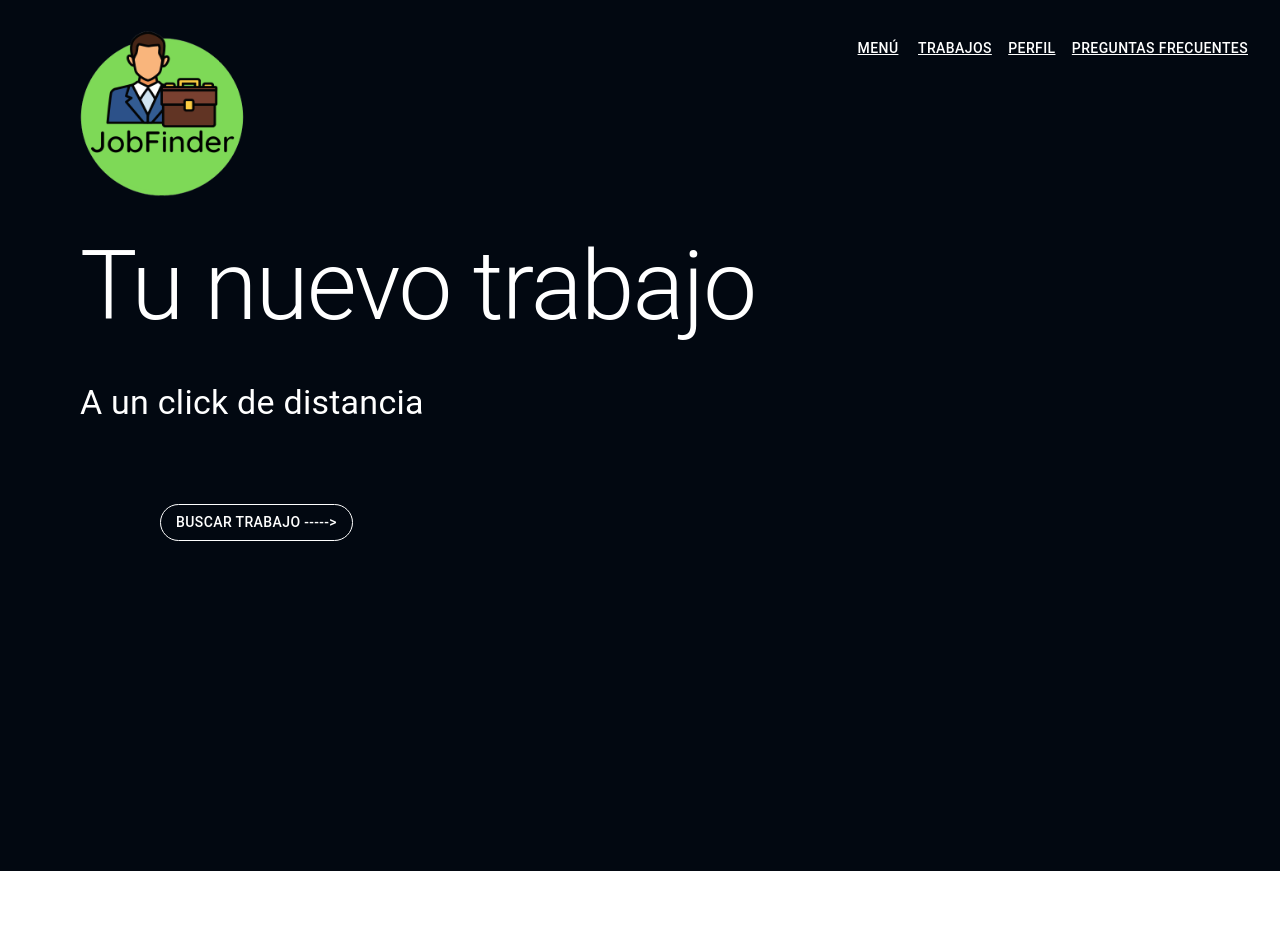
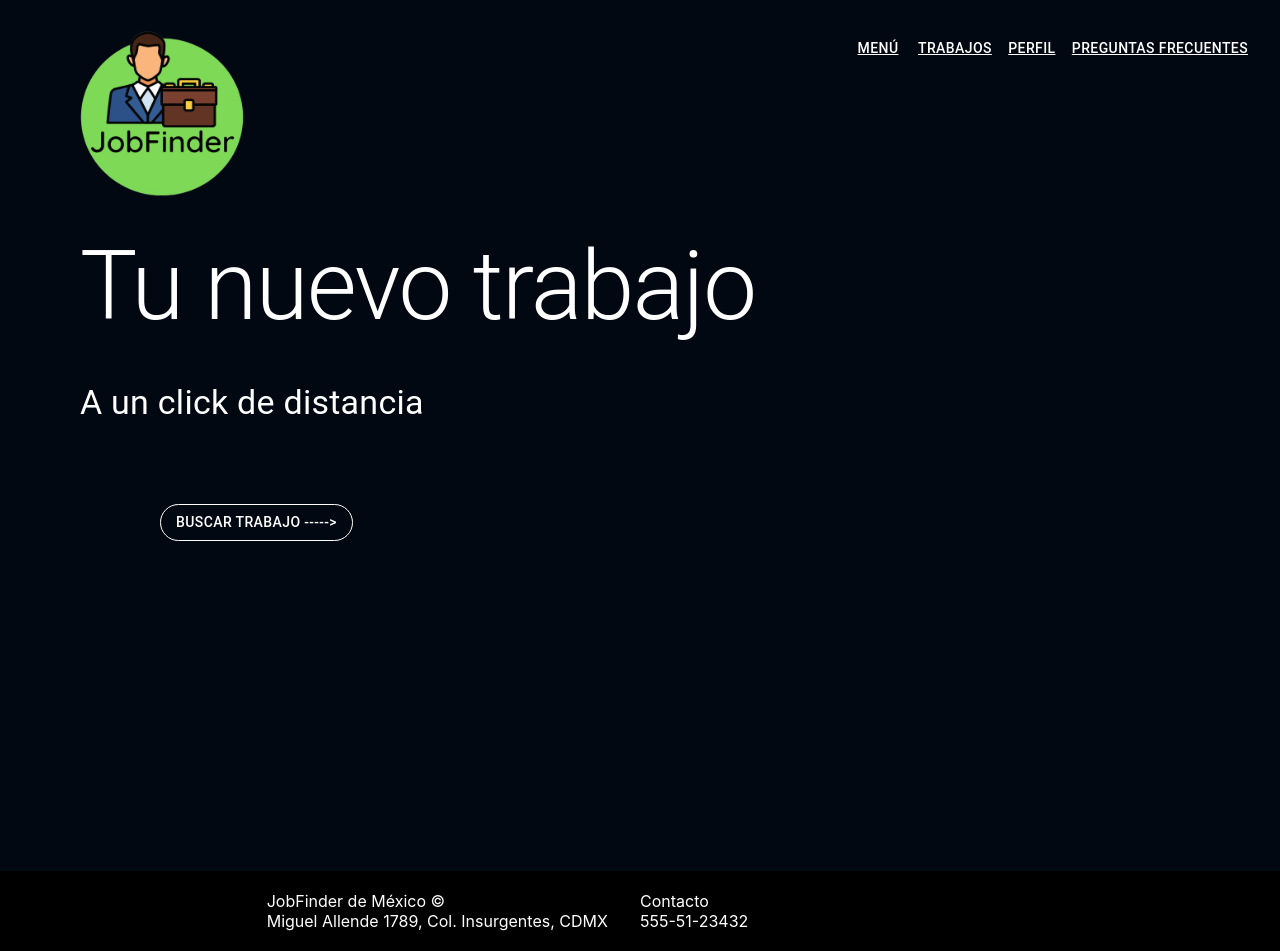
Before and after one commit to MarioBros27/JobFinder, a React (Create React App) app: page / in a window 1280 px wide. Before the commit the page ends 871 px from the top, so only its background shows below. Built offline with nearby package versions, Linux system fonts and the light colour scheme.

Commit message:
added the footer

```diff
--- a/src/App.js
+++ b/src/App.js
@@ -2,6 +2,7 @@
 import * as React from 'react';
 import AppBar from '@mui/material/AppBar';
 import Toolbar from '@mui/material/Toolbar';
+import Grid from '@mui/material/Grid'
 import Typography from '@mui/material/Typography';
 import Button from '@mui/material/Button';
 import { Outlet, Link } from "react-router-dom";
@@ -43,6 +44,30 @@ function App() {
       </AppBar>
 
       <Outlet />
+      <footer style={{ backgroundColor: "#000", paddingTop: 20, paddingBottom: 20 }}>
+        <Grid container direction="row"
+          justifyContent="center"
+          alignItems="center">
+          <Grid item container xs={7}>
+            <Grid container item xs={6}>
+              <Grid item xs={12}>
+                <Typography variant="h8" sx={{ color: "#fff" }}> JobFinder de México ©</Typography>
+              </Grid>
+              <Grid item xs={12}>
+                <Typography variant="h8" sx={{ color: "#fff" }}> Miguel Allende 1789, Col. Insurgentes, CDMX</Typography>
+              </Grid>
+            </Grid>
+            <Grid container item xs={6}>
+              <Grid item xs={12}>
+                <Typography variant="h8" sx={{ color: "#fff" }}> Contacto</Typography>
+              </Grid>
+              <Grid item xs={12}>
+                <Typography variant="h8" sx={{ color: "#fff" }}> 555-51-23432</Typography>
+              </Grid>
+            </Grid>
+          </Grid>
+        </Grid>
+      </footer>
     </ThemeProvider>
 
   );
```
